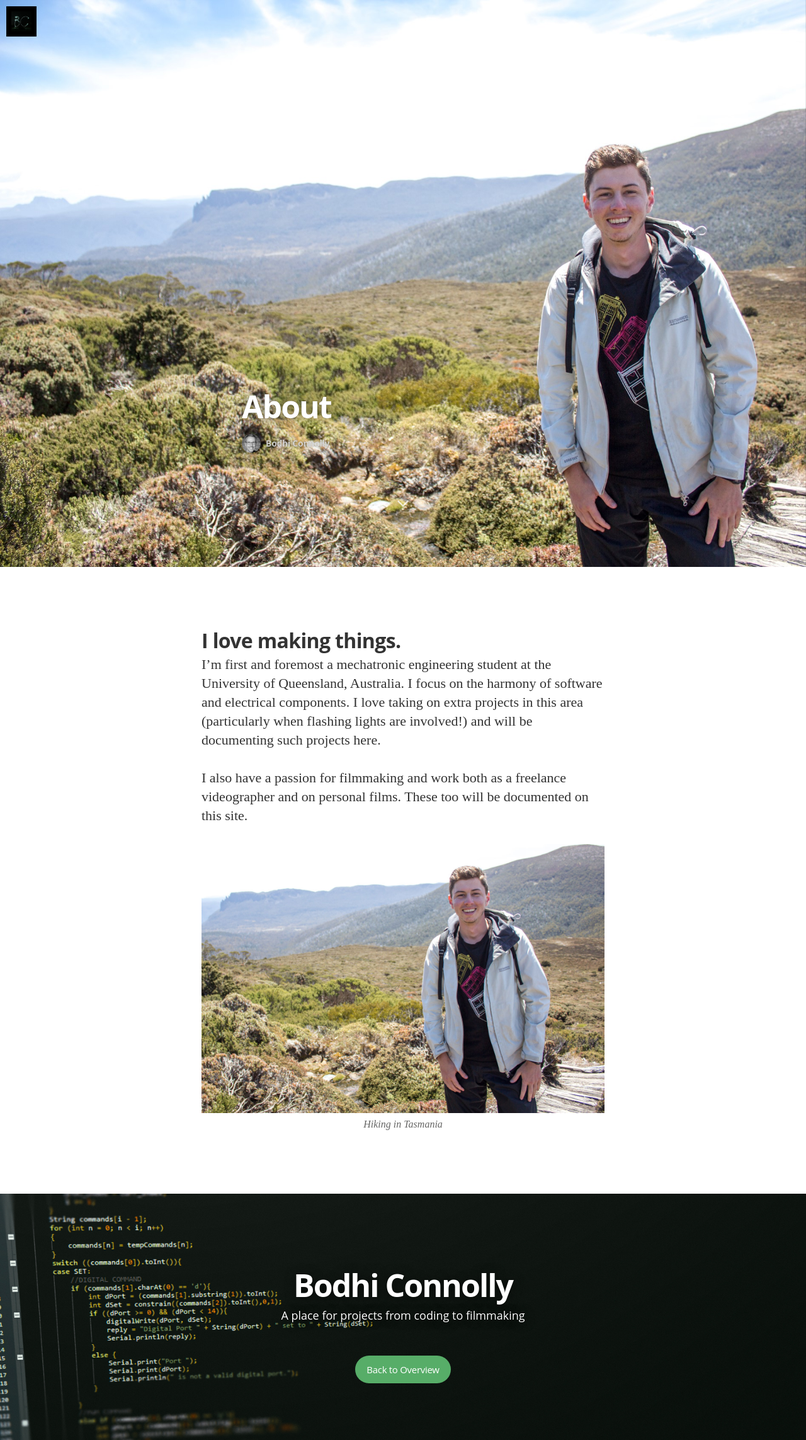
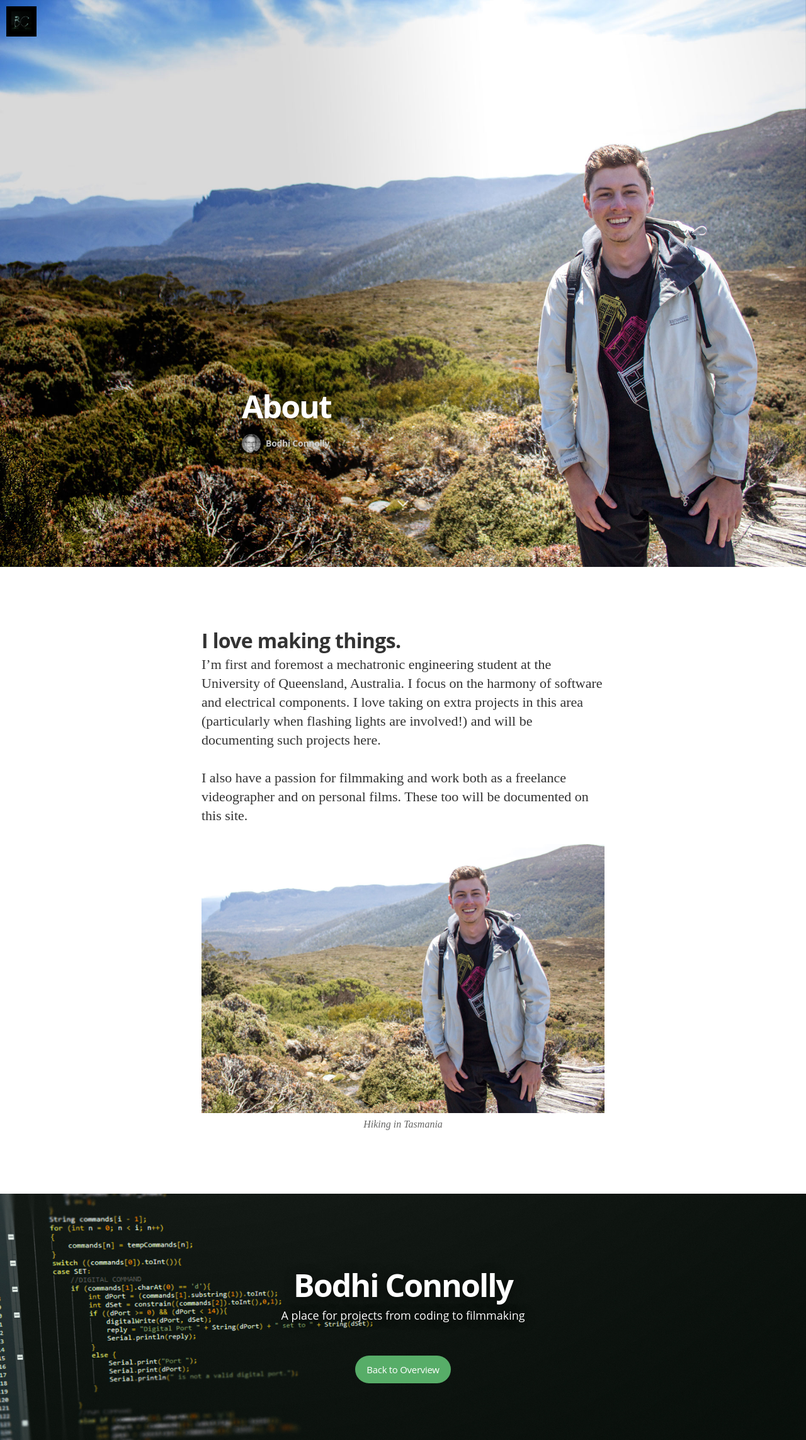
Before and after one commit to bodhiconnolly/bodhiconnolly.github.io, a Jekyll site: the page built from about.md, in a window 1280 px wide. Shown: the whole page at 63% size. Built offline with Jekyll 4.4.1, drawn with Linux system fonts in a browser that asks for light colours; nearby versions of some CDN libraries; some web fonts are replaced; Markdown is read by kramdown in place of the engine named in the settings.

Commit message:
Image Darkening

```diff
--- a/about.md
+++ b/about.md
@@ -3,7 +3,7 @@ layout: page
 title: About
 permalink: /about/
 published: true
-image: /assets/article_images/about/hiking_tasmania_large.jpg
+image: /assets/article_images/about/hiking_tasmania_large2.jpg
 ---
 ## I love making things.
 
```
Also changed, not shown: assets/article_images/about/hiking_tasmania_large2.jpg (added), 1 other file.
